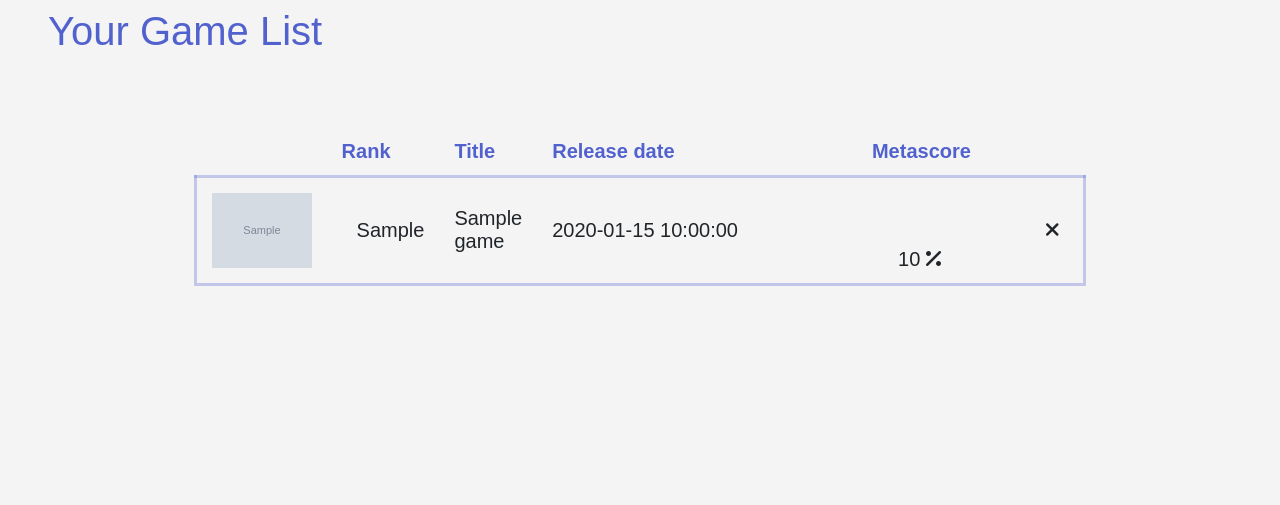
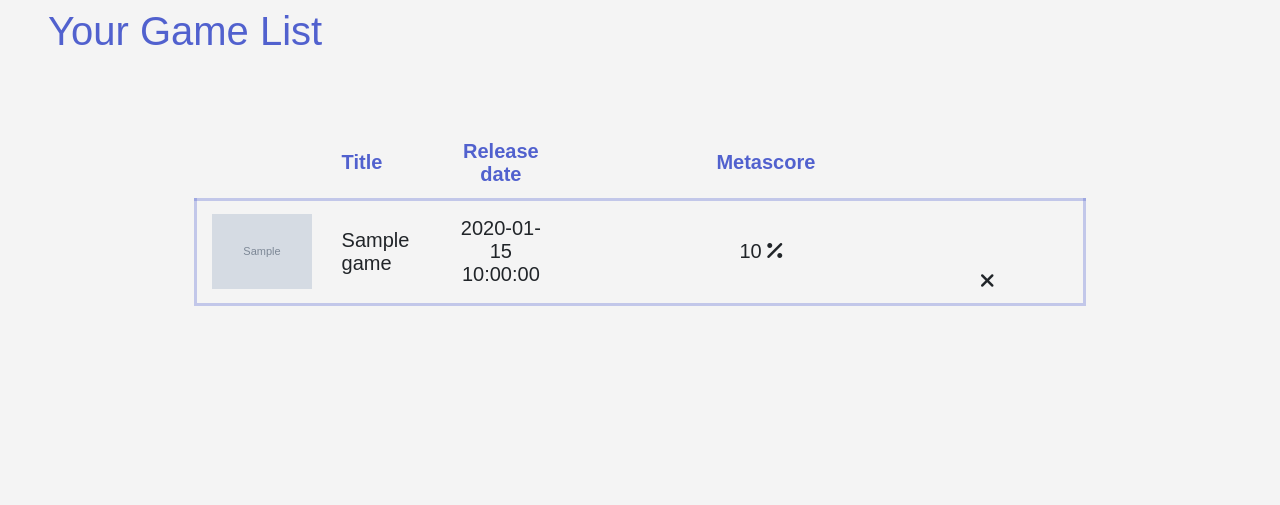
Before and after one commit to Mastle/game-tracker-app, a PHP site: page /game-list.php in a window 1280 px wide. Shown: the part 72-577 px from the top of the page. Run offline with PHP 8.4, Linux system fonts and the light colour scheme; the visitor is signed in with stand-in values (Sample User, id 1); tables that the repository leaves empty or names only in its code hold one stand-in row (values such as "Sample post"); grey boxes marked "Sample" are stand-in pictures; some libraries are stand-ins or nearby versions.

Commit message:
final commit

```diff
--- a/game-list.php
+++ b/game-list.php
@@ -17,7 +17,7 @@ if (isset($_SESSION["loggedin"]) && $_SESSION["loggedin"] == TRUE) {
    $pdo_obj = new Database();
    $pdo_connection = $pdo_obj->connect();
 
-   $sql_query = "SELECT game_lists.id, game_lists.rank, games.name, games.release_date, games.metascore, games.picture_path
+   $sql_query = "SELECT game_lists.id, games.name, games.release_date, games.metascore, games.picture_path
    FROM game_lists
    INNER JOIN games ON game_lists.gameid = games.id
    WHERE game_lists.userid = :session_id;";
@@ -35,7 +35,6 @@ if (isset($_SESSION["loggedin"]) && $_SESSION["loggedin"] == TRUE) {
       $game_item = array(
         'id' => $id,
         'title' => $name,
-        'rank' => $rank,
         'release_date' => $release_date,
         'metascore' => $metascore,
         'picture_path' => $picture_path,
@@ -55,6 +54,8 @@ if (isset($_SESSION["loggedin"]) && $_SESSION["loggedin"] == TRUE) {
     include './inc/header.php';
   ?>
   <script defer src="./scripts/updateGameList.js"></script>
+
+
    <section class="min-vh-100">
    <h1 class="color-han-blue ms-5 mt-3">Your Game List</h1>
     <div class="container mt-5 d-flex justify-content-center position-relative">
@@ -66,6 +67,8 @@ if (isset($_SESSION["loggedin"]) && $_SESSION["loggedin"] == TRUE) {
      </table>
     </div>
     </section>
+
+
     <script>
         let navSelector = document.querySelector("#nav-item-two")
         navSelector.className = "nav-item active";
@@ -79,13 +82,12 @@ if (isset($_SESSION["loggedin"]) && $_SESSION["loggedin"] == TRUE) {
            let cellOne = row.insertCell(0)
            cellOne.outerHTML = '<th></th>';
            let cellTwo = row.insertCell(1)
-           cellTwo.outerHTML = '<th>Rank</th>'
+           cellTwo.outerHTML = '<th>Title</th>'
            let cellThree = row.insertCell(2)
-           cellThree.outerHTML = '<th>Title</th>'
+           cellThree.outerHTML = '<th class="text-center">Release date</th>'
            let cellFour = row.insertCell(3)
-           cellFour.outerHTML = '<th>Release date</th>'
-           let cellFive = row.insertCell(4)
-           cellFive.outerHTML = '<th>Metascore</th>'
+           cellFour.outerHTML = '<th class="text-center">Metascore</th>'
+
 
 
       for ( i = 0 ; i < gameData.length ; i++){
@@ -97,23 +99,23 @@ if (isset($_SESSION["loggedin"]) && $_SESSION["loggedin"] == TRUE) {
             imgElement.setAttribute('src',gameData[i].picture_path)
             cellOne.appendChild(imgElement)
            let cellTwo = row.insertCell(1)
-           cellTwo.innerHTML = gameData[i].rank
+           cellTwo.innerHTML = gameData[i].title
            let cellThree = row.insertCell(2)
-           cellThree.innerHTML = gameData[i].title
+           cellThree.innerHTML = gameData[i].release_date
+           cellThree.style = "text-align: center"
            let cellFour = row.insertCell(3)
-           cellFour.innerHTML = gameData[i].release_date
+            let percentIcon = document.createElement('i')
+            percentIcon.className = "fa-solid fa-percent"
+           cellFour.innerHTML = gameData[i].metascore + '  '
+           cellFour.style = 'text-align: center;'
+           cellFour.appendChild(percentIcon)
            let cellFive = row.insertCell(4)
-            let starIcon = document.createElement('i')
-            starIcon.className = "fa-solid fa-percent"
-           cellFive.innerHTML = gameData[i].metascore + '  '
-           cellFive.appendChild(starIcon)
-           let cellSix = row.insertCell(5)
             let crossIcon = document.createElement('i')
             crossIcon.className = "fa-solid fa-times"
             crossIcon.setAttribute('onclick','deleteGame(this)')
             crossIcon.style = 'cursor: pointer'
-           cellSix.innerHTML = '  '
-           cellSix.appendChild(crossIcon)
+           cellFive.innerHTML = '  '
+           cellFive.appendChild(crossIcon)
      }
        } else {
 
--- a/index.php
+++ b/index.php
@@ -286,10 +286,8 @@
 <!--
     current development process:
       2- Showcase the code and the app for Parviz ->
-      - gotta get rid of the rank column
-      - gotta add more games
-      - (at the end: originally had bigger plans, such as making the search function super smart, connecting the app to a legitimate DB, figured I should spend that time on JS, REACT and CSS)
-      3- Prepare app for deployment
+      - gotta add more games (10 games in total)
+      - Prepare app for deployment
 
 
 
--- a/styles/style.css
+++ b/styles/style.css
@@ -345,7 +345,7 @@ img.framed {
  }
 
  .content-table tbody tr td:nth-child(2){
-	padding-left:30px;
+	padding-left:15px;
  }
 
  .content-table tbody tr td:nth-child(1) img{
```
Also changed, not shown: assets/game-art/Half-life-art.jpg (added).
